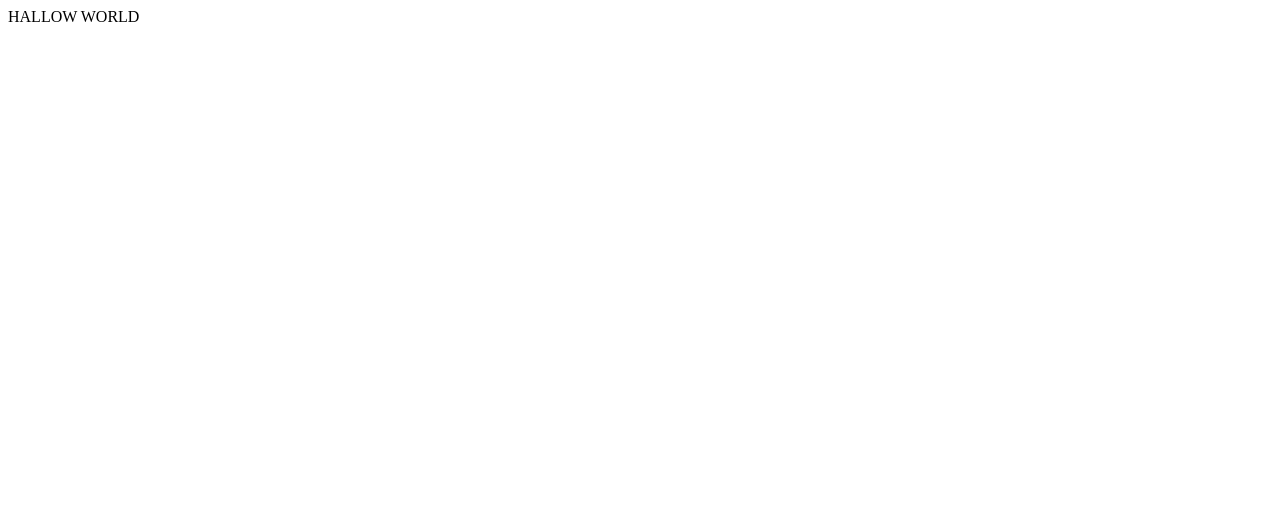
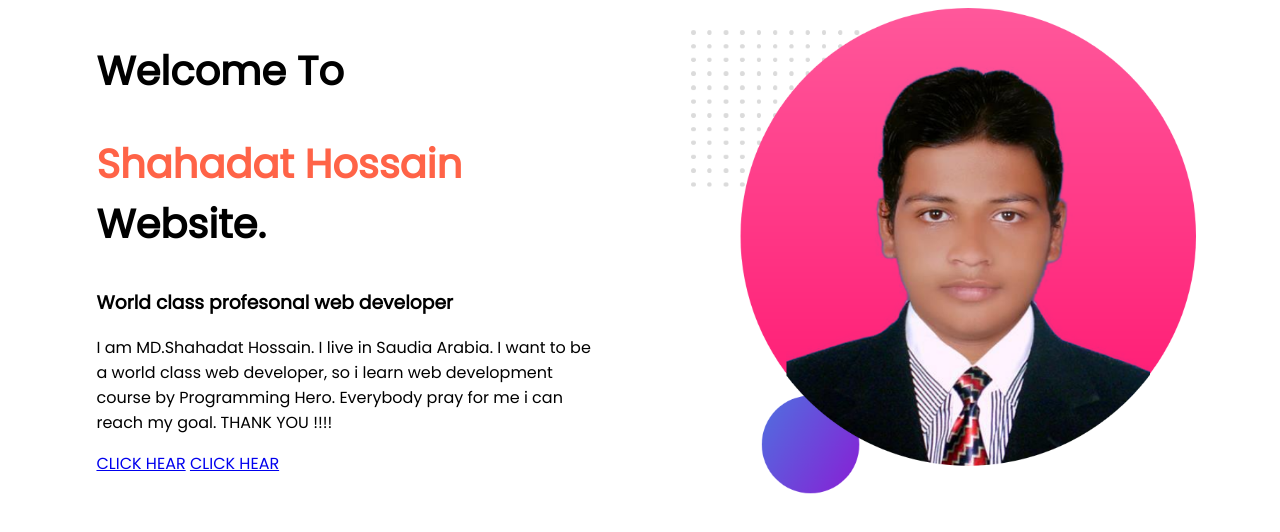
Before and after one commit to Shahadattv/MY-PORTFOLIO-WEBSITE, a plain HTML site: page index.html in a window 1280 px wide. Drawn offline with Linux system fonts and the light colour scheme.

Commit message:
second commit

```diff
--- a/index.html
+++ b/index.html
@@ -4,9 +4,30 @@
     <meta charset="UTF-8">
     <meta name="viewport" content="width=device-width, initial-scale=1.0">
     <title>SHAHADAT PORTFOLIO WEBSITE</title>
+    <link rel="stylesheet" href="style.css">
+    <link rel="preconnect" href="https://fonts.gstatic.com">
+<link href="https://fonts.googleapis.com/css2?family=Poppins&display=swap" rel="stylesheet">
 </head>
 <body>
-    HALLOW WORLD
+    <section class="container">
+        <div class="half-width">
+            <H1>Welcome To</H1>
+            <h1><span class="name">Shahadat Hossain</span> Website.</h1>
+            <h3>World class profesonal web developer</h3>
+            <p>
+                I am MD.Shahadat Hossain. I live in Saudia Arabia.
+                I want to be a world class web developer, so i learn web development course
+                by Programming Hero. Everybody pray for me i can reach my goal.
+                THANK YOU !!!!
+            </p>
+            <a target="_blank"href="https://www.linkedin.com/in/shahadat-hossain-8342b518a/">CLICK HEAR</a>
+            <a target="_blank"href="https://www.youtube.com/channel/UCkxPA5fxMUCoKXeuj_JZJkw">CLICK HEAR</a>
+        </div>
+        <div class="half-width">
+            <img src="image/06.png" alt="">
+
+        </div>
+    </section>
 
 </body>
 </html>
--- /dev/null
+++ b/style.css
@@ -0,0 +1,20 @@
+body{
+    font-family: 'Poppins', sans-serif;
+}
+h1{
+    font-size: 40px;
+}
+.name{
+    color: tomato;
+}
+.half-width{
+    width: 40%;
+    float: left;
+    margin-left:5%;
+    padding-left:2%;
+}
+
+.half-width img{
+
+width: 100%;
+}
```
Also changed, not shown: image/05.png (added), image/06.png (added), image/GITHUB LINK.PNG (renamed from GITHUB LINK.PNG).
